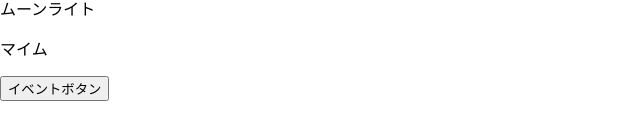
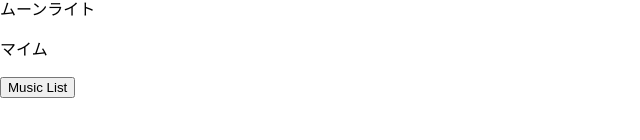
Before and after one commit to huonchan/shiokara, a React (Create React App) app: page / in a window 1280 px wide. Shown: the part 250-390 px from the top of the page, without its empty margins (0-640 px from the left). Built offline with nearby package versions, Linux system fonts and the light colour scheme.

Commit message:
InputとButtonの動作確認

```diff
--- a/src/index.js
+++ b/src/index.js
@@ -13,14 +13,22 @@ class Menu extends React.Component {
     this.state = {
       title: 'Music List'
     }
+    //this.handleClick = this.handleClick.bind(this);
   }
 
-  handleClick = () => {
-    console.log('this is:', this);
-    this.state.title = 'Change Title'
+  handleClick = (e,m) => {
+    this.setState({
+      title: 'aaaaaaaa'
+    })
+  }
 
-    this.render()
+  inputChange = (e) =>
+  {
+    this.setState({
+      title: e.target.value
+    })
   }
+
 
   render() {
 
@@ -30,25 +38,24 @@ class Menu extends React.Component {
 
       <div id ='Menu' class='container_items'>
         <p>Menu {title}</p>
-        <input
-          type="text"
-          value={title}
-          onChange={ e  => {
-            this.setState({
-              title: e.target.value
-            })
-          }}
-        />
+        <p>
+          <input
+            type="text"
+            value={title}
+            onChange={this.inputChange}
+          ></input>
+        </p>
         <p>バッハの旋律を夜に聴いたせいです</p>
         <p>G線状のアリア</p>
         <p>ぱわぱふOP</p>
         <p>Powerpuff Raves</p>
         <p>ムーンライト</p>
         <p>マイム</p>
-
-        <button onclick={this.handleClick}>
-          イベントボタン
-        </button>
+        <p>
+          <button onClick={this.handleClick} >
+            {this.state.title}
+          </button>
+        </p>
 
       </div>
     )
```
